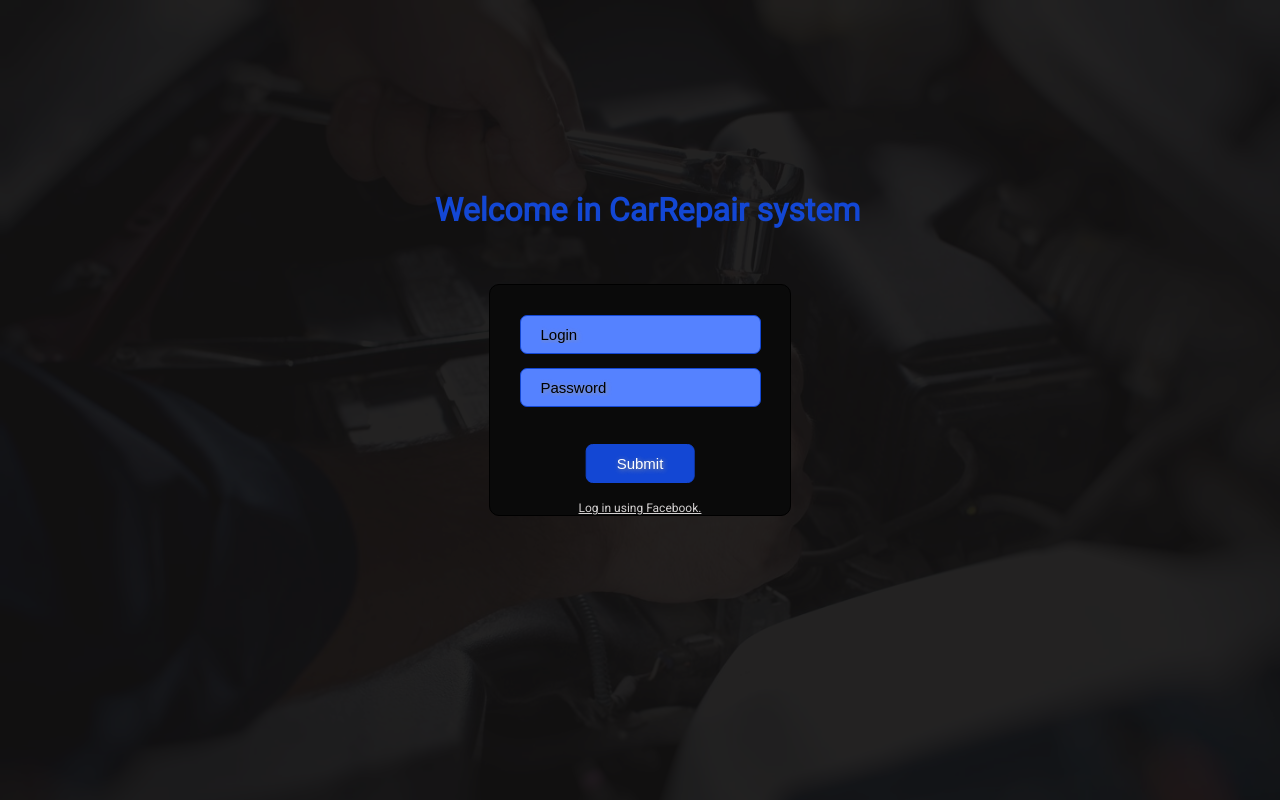
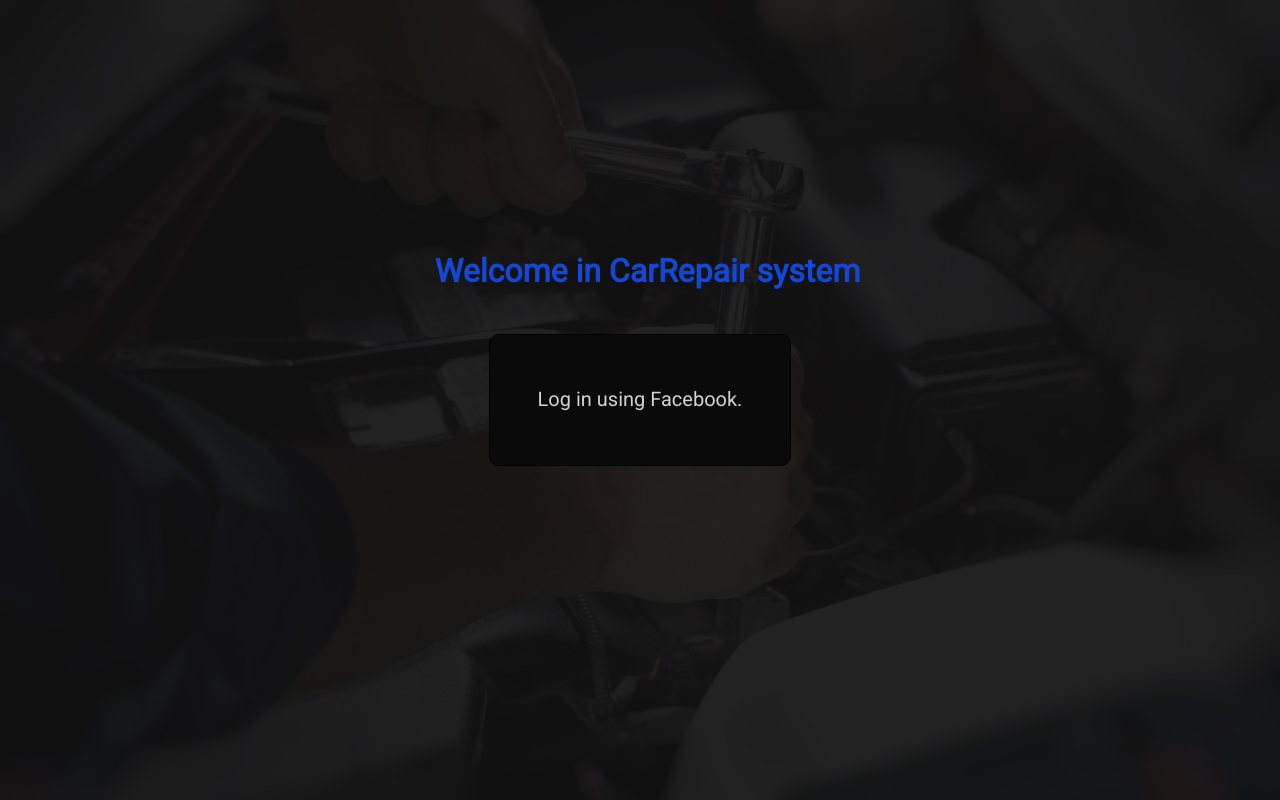
Before and after one commit to blazbla274/RepairManagementWeb, a React (Create React App) app in the folder repair-management-system/: page / in a window 1280 px wide. Built offline with nearby package versions, Linux system fonts and the light colour scheme.

Commit message:
Remove login and password inputs and submit.

```diff
--- a/repair-management-system/src/components/LoginForm/LoginForm.css
+++ b/repair-management-system/src/components/LoginForm/LoginForm.css
@@ -11,12 +11,18 @@
     text-align: center;
     font-family: 'Roboto', sans-serif;
 }
+.box--only-facebook {
+    height: 130px;
+}
 .header {
     position: absolute;
     display: block;
     top: -50%;
     width: 150%;
     transform: translateX(-15%);
+}
+.header--only-facebook {
+    top: -80%;
 }
 input[type="text"],
 input[type="password"] {
@@ -57,6 +63,11 @@ a {
     top: 44px;
     cursor: pointer;
 }
+.--only-facebook {
+    text-decoration: none;
+    font-size: 20px;
+    line-height: 40px;
+}
 a:active {
     color: rgb(212, 209, 209);
 }
--- a/repair-management-system/src/components/LoginForm/LoginForm.js
+++ b/repair-management-system/src/components/LoginForm/LoginForm.js
@@ -15,26 +15,28 @@ const LoginForm = (props) => {
 
   if(!props.loged)
     return (
-      <div className="box">
-          <div className="header">
+      <div className="box box--only-facebook">
+          <div className="header header--only-facebook">
             <h1 style={props.style.fontColor}>Welcome in CarRepair system</h1>
           </div>
-          <input
-            type="text"
-            placeholder="Login"
-            style={{...props.style.inputBackgroundColor, ...props.style.borderColor}}
-            onChange={handleLoginChange}/>
-          <input
-            type="password"
-            placeholder="Password"
-            style={{...props.style.inputBackgroundColor, ...props.style.borderColor}}
-            onChange={handlePasswordChange}/>
-          <input
-            type="submit"
-            value="Submit"
-            onClick={() => props.loginAction(login, password)}
-            style={{...props.style.backgroundColor, ...props.style.borderColor}}/>
-          <a href="http://localhost:8080/oauth2/authorize/facebook?redirect_uri=http://localhost:3000">Log in using Facebook.</a>
+          {
+            //<input
+            //type="text"
+            //placeholder="Login"
+            //style={{...props.style.inputBackgroundColor, ...props.style.borderColor}}
+            //onChange={handleLoginChange}/>
+          //<input
+            //type="password"
+            //placeholder="Password"
+            //style={{...props.style.inputBackgroundColor, ...props.style.borderColor}}
+            //onChange={handlePasswordChange}/>
+          //<input
+            //type="submit"
+            //value="Submit"
+            //onClick={() => props.loginAction(login, password)}
+            //style={{...props.style.backgroundColor, ...props.style.borderColor}}/>
+          }
+          <a className="--only-facebook" href="http://localhost:8080/oauth2/authorize/facebook?redirect_uri=http://localhost:3000">Log in using Facebook.</a>
       </div>
     );
   else
```
